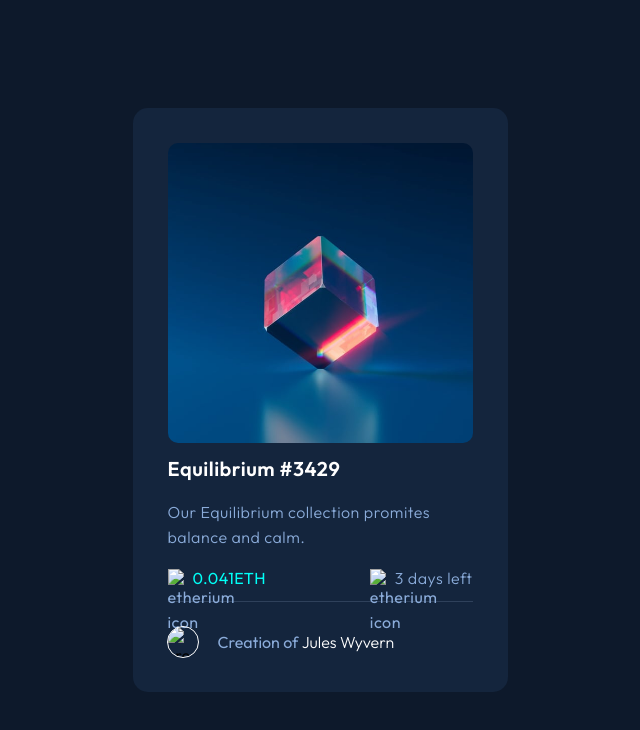
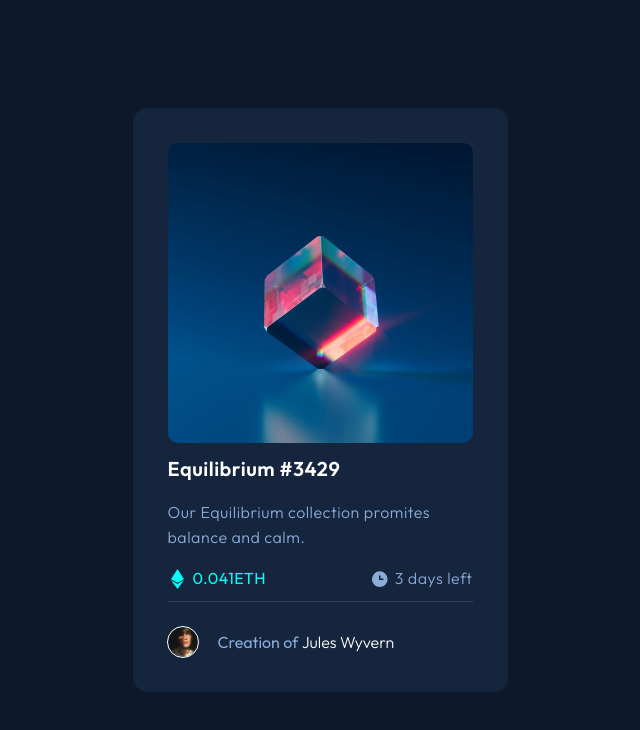
Before and after one commit to dzevad-cyber/frontendmentor-newbie-crypto-card, a plain HTML site: page index.html in a window 1280 px wide. Shown: the whole page, without its empty margins (320-960 px from the left). Drawn offline with Linux system fonts and the light colour scheme; the site is published under a folder, as on GitHub Pages, so addresses that start at the root find nothing.

Commit message:
images url

```diff
--- a/index.html
+++ b/index.html
@@ -20,7 +20,7 @@
       <article class="card">
         <header class="card__header">
           <img
-            src="/images/icon-view.svg"
+            src="./images/icon-view.svg"
             alt="image on hover"
             title="image on hover"
             class="img-on-hover"
@@ -35,7 +35,7 @@
             <div class="card__info--left">
               <div class="card__icon">
                 <img
-                  src="/images/icon-ethereum.svg"
+                  src="./images/icon-ethereum.svg"
                   alt="etherium icon"
                   title='"etherium icon'
                   class="icon"
@@ -46,7 +46,7 @@
             <div class="card__info--right">
               <div class="card__icon">
                 <img
-                  src="/images/icon-clock.svg"
+                  src="./images/icon-clock.svg"
                   alt="etherium icon"
                   title='"etherium icon'
                   class="icon"
@@ -58,7 +58,7 @@
         </section>
         <section class="card__footer">
           <img
-            src="/images/image-avatar.png"
+            src="./images/image-avatar.png"
             alt="creator avatar image"
             class="card__avatar-img"
             title="creator avatar image"
```
Also changed, not shown: 1 other file.
